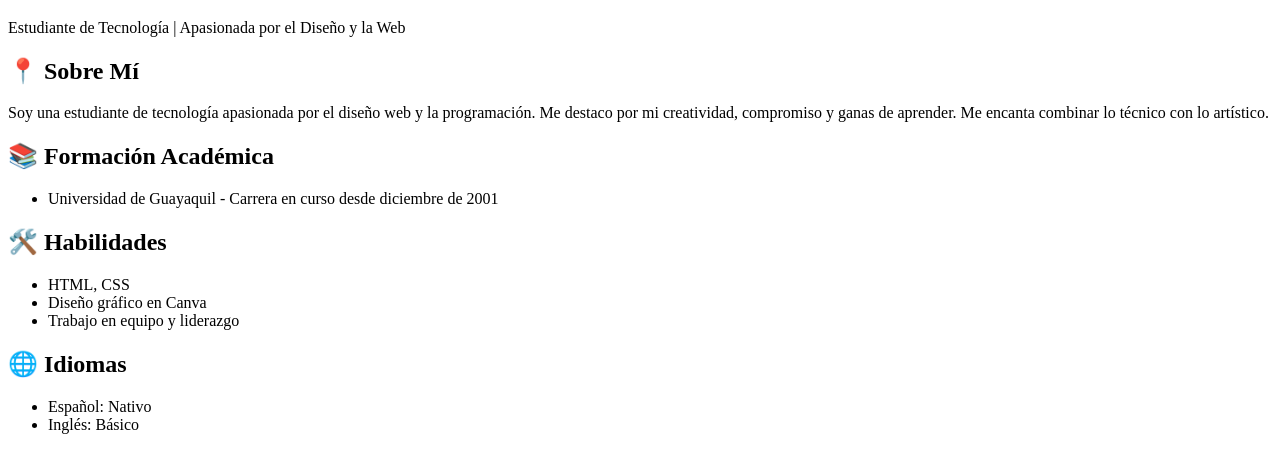
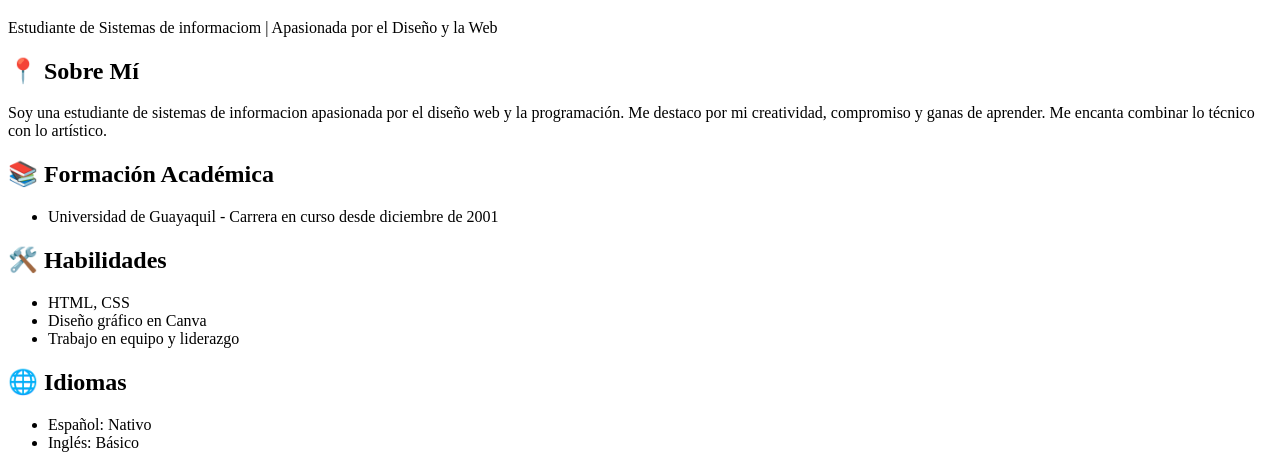
Before and after one commit to kerlyortiz06/mi-cv, a plain HTML site: page index.html in a window 1280 px wide. Shown: the part 336-791 px from the top of the page. Drawn offline with Linux system fonts and the light colour scheme.

Commit message:
"Actualización de descripción".

```diff
--- a/index.html
+++ b/index.html
@@ -2,12 +2,12 @@
   <header>
     <img src="kerly.jpg" alt="Foto de Kerly" style="width:150px; border-radius:50%;">
     <h1>Kerly Gabriela Ortiz Plaza</h1>
-    <p>Estudiante de Tecnología | Apasionada por el Diseño y la Web</p>
+    <p>Estudiante de Sistemas de informaciom | Apasionada por el Diseño y la Web</p>
   </header>
 
   <div class="container">
     <h2>📍 Sobre Mí</h2>
-    <p>Soy una estudiante de tecnología apasionada por el diseño web y la programación. Me destaco por mi creatividad, compromiso y ganas de aprender. Me encanta combinar lo técnico con lo artístico.</p>
+    <p>Soy una estudiante de sistemas de informacion apasionada por el diseño web y la programación. Me destaco por mi creatividad, compromiso y ganas de aprender. Me encanta combinar lo técnico con lo artístico.</p>
 
     <h2>📚 Formación Académica</h2>
     <ul>
```
